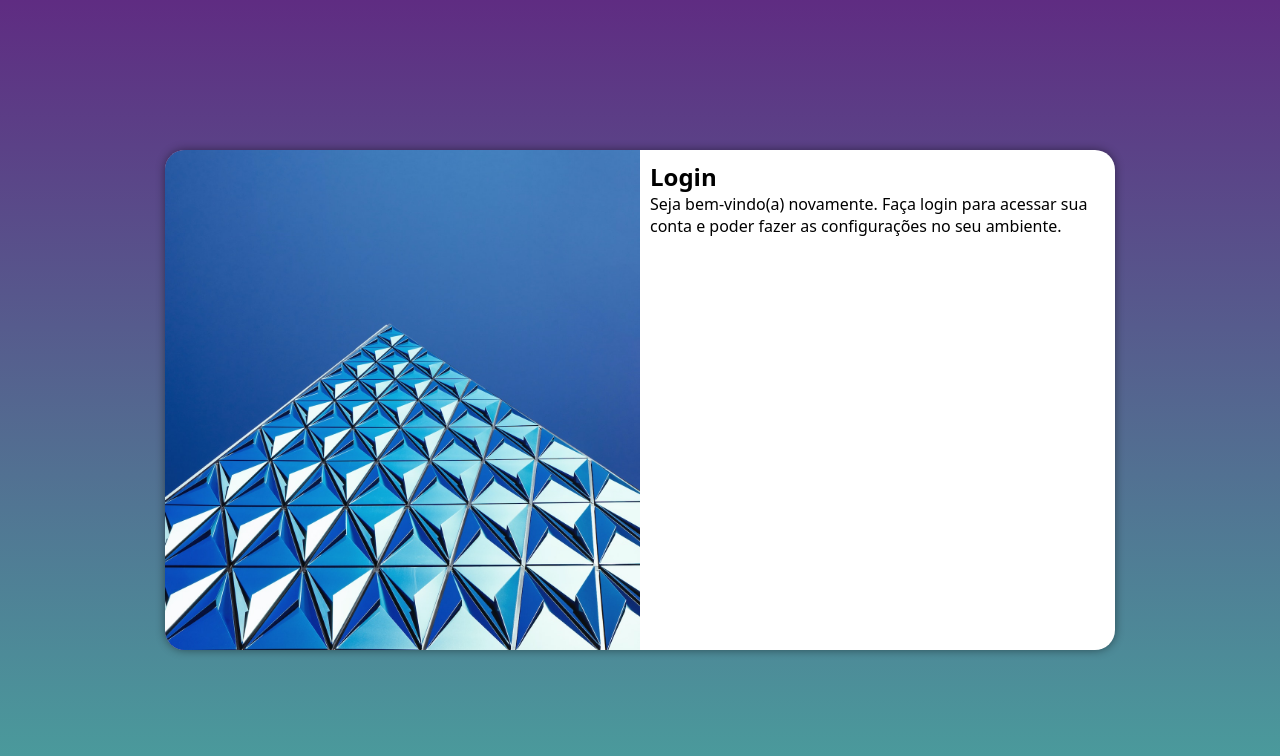
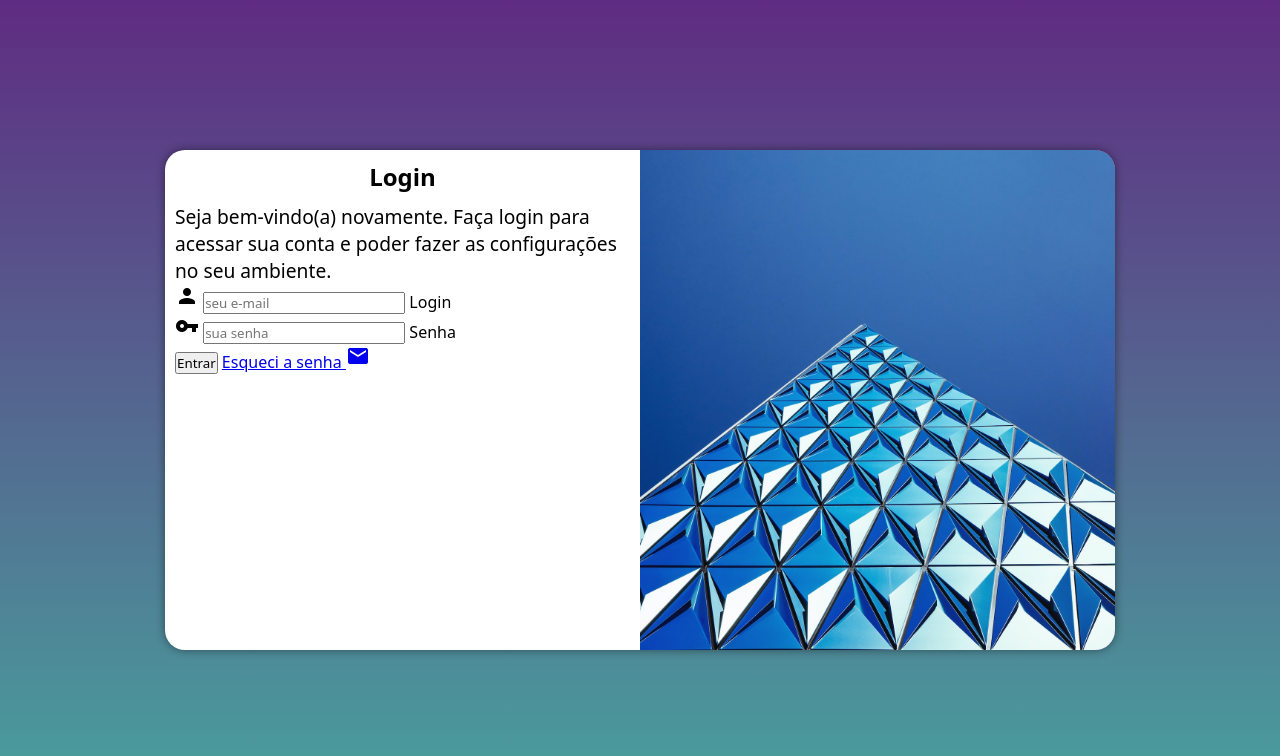
Before and after one commit to lucassantosfe/projeto-login, a plain HTML site: page index.html in a window 1280 px wide. Drawn offline with Linux system fonts and the light colour scheme.

Commit message:
adicionei o formulario

```diff
--- a/estilos/media-query.css
+++ b/estilos/media-query.css
@@ -31,13 +31,21 @@
         width: 950px;
     }
     section#login > div#imagem {
-        float: left;
+        float: right;
         width: 50%;
         height: 100%;
     }
 
     section#login > div#formulario {
-        float: right;
+        float: left;
         width: 50%;
     }
+
+    div#fromulario > h1 {
+        font-size: 2em;
+    }
+
+    div#formulario > p {
+        font-size: 1.2em;
+    }
 }
--- a/estilos/style.css
+++ b/estilos/style.css
@@ -54,3 +54,12 @@ section#login > div#formulario {
     display: block;
     padding: 10px;
 }
+
+div#formulario > h1 {
+    text-align: center;
+    margin-bottom: 10px;
+}
+
+div#formulario > p {
+    font-size: 0.8em;
+}
--- a/index.html
+++ b/index.html
@@ -4,6 +4,7 @@
     <meta charset="UTF-8">
     <meta name="viewport" content="width=device-width, initial-scale=1.0">
     <title>Login</title>
+    <link href="https://fonts.googleapis.com/icon?family=Material+Icons" rel="stylesheet">
     <link rel="stylesheet" href="estilos/style.css">
     <link rel="stylesheet" href="estilos/media-query.css">
 </head>
@@ -16,8 +17,20 @@
             <div id="formulario">
                 <h1>Login</h1>
                 <p>Seja bem-vindo(a) novamente. Faça login para acessar sua conta e poder fazer as configurações no seu ambiente.</p>
-                <form action="login.php" method="post">
-
+                <form action="login.php" method="post" autocomplete="on">
+                    <div class="campo">
+                        <i class="material-icons">person</i>
+                        <input type="email" name="login" id="ilogin" placeholder="seu e-mail" autocomplete="email" required maxlength="30">
+                        <label for="ilogin">Login</label>
+                    </div>
+                    <div class="campo">
+                        <i class="material-icons">vpn_key</i>
+                        <input type="password" name="senha" id="isenha" placeholder="sua senha"
+                        autocomplete="current-password" required minlength="8" maxlength="20">
+                        <label for="isenha">Senha</label>
+                    </div>
+                    <input type="submit" value="Entrar">
+                    <a href="esqueci.html">Esqueci a senha <i class="material-icons"> mail</i></a>
                 </form>
             </div>
         </section>
```
